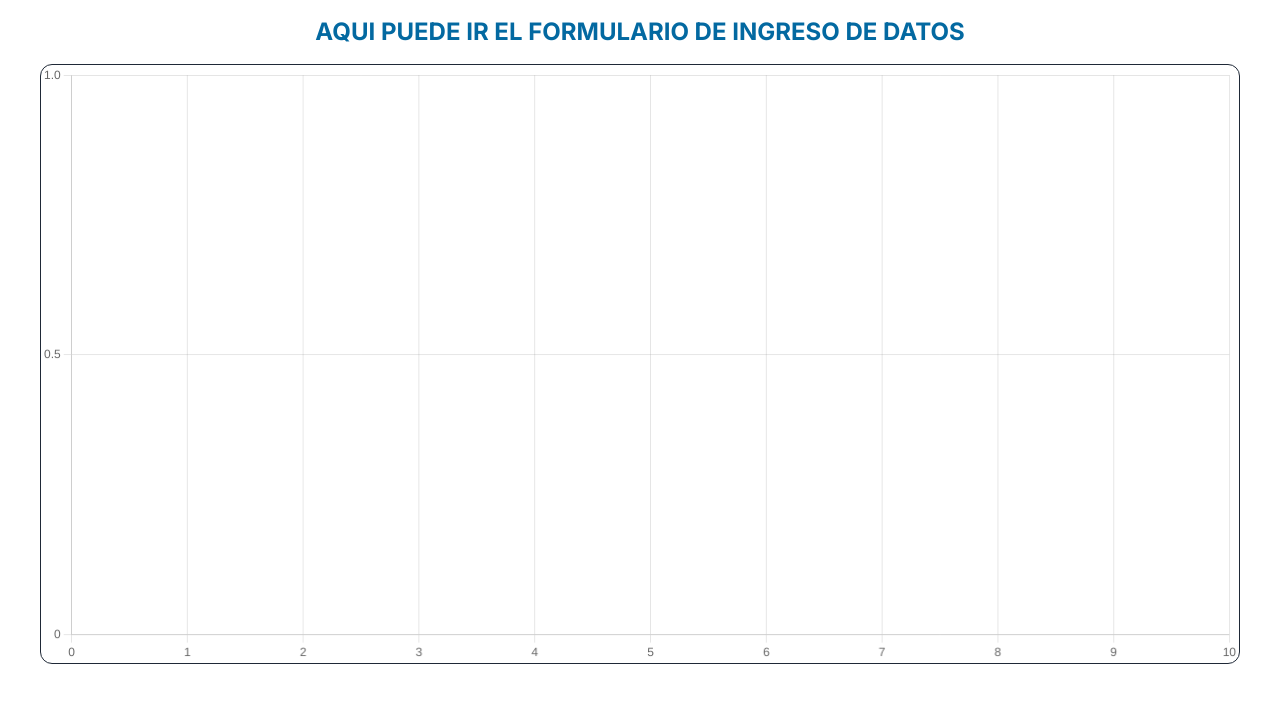
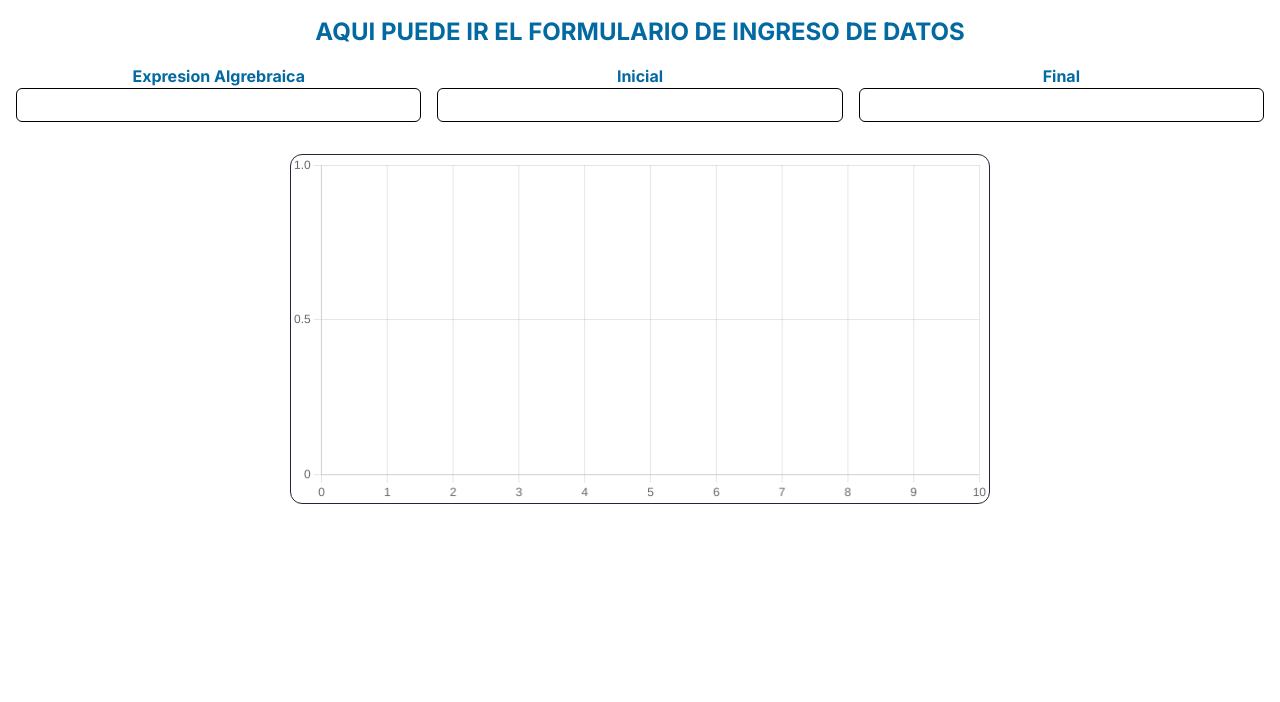
Before and after one commit to CarloFlores2023/chart, a Next.js app: page / in a window 1280 px wide. Shown: the top 702 px of the page. Built offline with nearby package versions, Linux system fonts and the light colour scheme.

Commit message:
estilando y añadiendo componente

```diff
--- a/package.json
+++ b/package.json
@@ -10,6 +10,7 @@
   },
   "dependencies": {
     "chart.js": "^4.4.0",
+    "mathjs": "11.11.1",
     "next": "13.5.4",
     "react": "^18",
     "react-chartjs-2": "^5.2.0",
--- a/src/app/page.js
+++ b/src/app/page.js
@@ -1,6 +1,7 @@
 "use client";
 
 import React, { useState, useEffect } from "react";
+import Forms from "@/components/Forms"
 import { Line } from "react-chartjs-2";
 
 import {
@@ -60,9 +61,11 @@ const HomePage = () => {
     <div>
       <h1 className="text-center uppercase font-bold text-2xl text-sky-700 my-4">
         Aqui puede ir el formulario de ingreso de datos
+
       </h1>
+      <Forms/>
       <div className="flex justify-center items-center">
-        <div className="h-[9000px] w-[1200px]">
+        <div className="h-[6000px] w-[1000px] md:h-[500px] md:w-[700px] my-4">
           {chartData && (
             <Line
               className="border border-gray-800 rounded-xl"
--- /dev/null
+++ b/src/components/Forms.js
@@ -0,0 +1,31 @@
+
+
+const Forms = ()=> {
+return(
+    <form className="grid grid-cols-1 md:grid-cols-3 gap-4 px-4">
+        <div className="mb-4">
+        <label className="text-center justify-center block font-bold text-sky-700">Expresion Algrebraica</label>
+        <input
+         type="text"
+         className="border border-black rounded-md p-1 w-full "
+         />
+        </div>
+        <div>
+        <label className="text-center justify-center block font-bold text-sky-700">Inicial</label>
+        <input
+         type="text"
+         className="border border-black rounded-md p-1 w-full "
+         />
+        </div>
+        <div>
+        <label className="text-center justify-center block font-bold text-sky-700">Final</label>
+        <input
+         type="text"
+         className="border border-black rounded-md p-1 w-full "
+         />
+        </div>
+
+    </form>
+)}
+
+export default Forms
```
Also changed, not shown: 1 other file (tests, documents, lock files or other folders).
